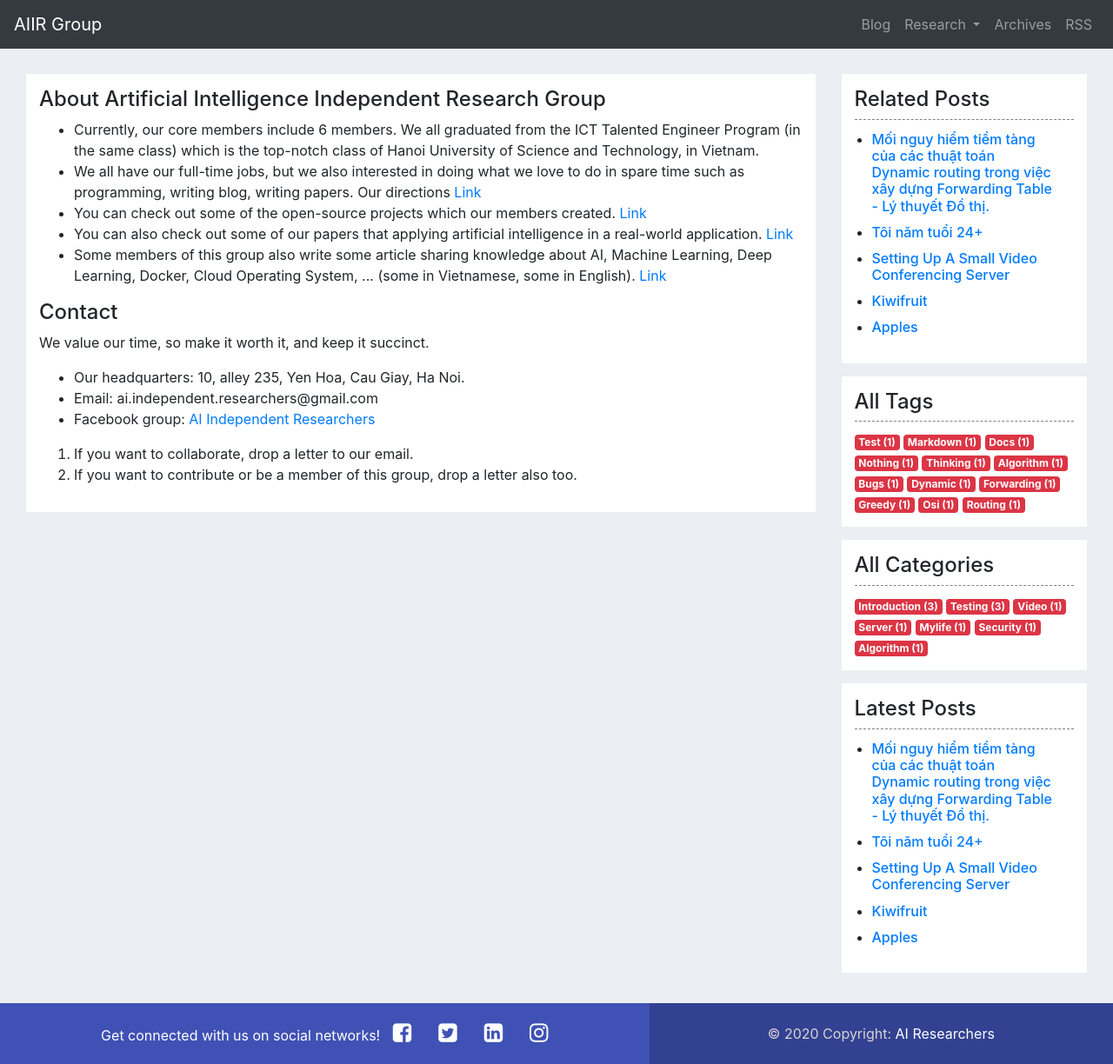
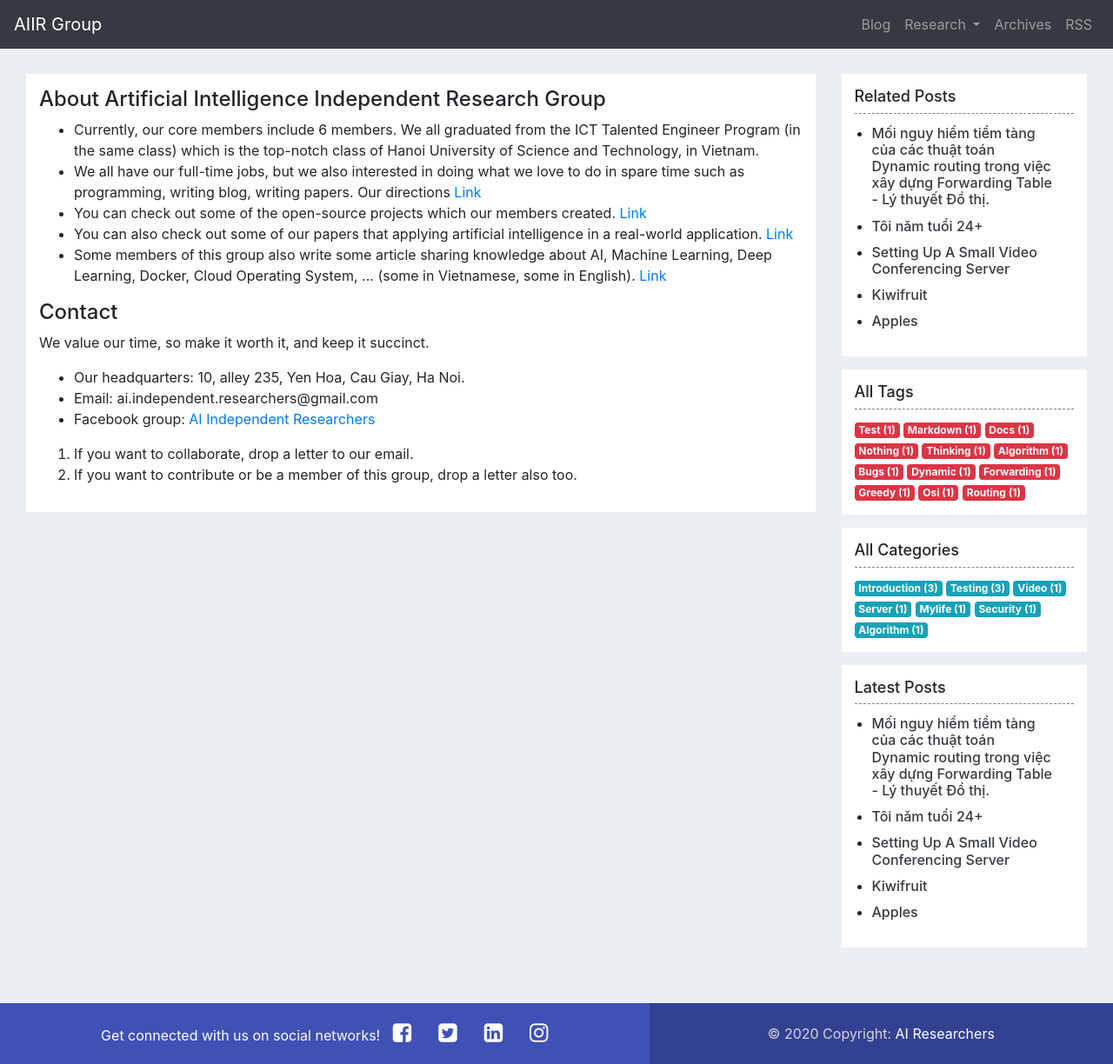
Before and after one commit to aiir-team/aiir-team.github.io, a Jekyll site: the page built from index.html, in a window 1280 px wide and 1224 px high. Shown: the whole window at 87% size. Built offline with Jekyll 4.4.1, drawn with Linux system fonts in a browser that asks for light colours.

Commit message:
Fix colors of some pages

```diff
--- a/_includes/right_sidebar.html
+++ b/_includes/right_sidebar.html
@@ -6,7 +6,7 @@
         <ul>
             {% for post in site.posts limit:5 %}
             <li>
-                <h6><a href="{{ post.url }}">{{ post.title }}</a></h6>
+                <h6><a href="{{ post.url }}" class="black_color">{{ post.title }}</a></h6>
             </li>
             {% endfor %}
         </ul>
@@ -34,7 +34,7 @@
     <div class="sidebar_wrapper">
         {% for category in site.categories %}
         {% assign cate_name = category[0] %}
-        <a class="badge badge-danger" href="/blog/archives.html">
+        <a class="badge badge-info" href="/blog/archives.html">
             {{ cate_name | capitalize | replace: "-", " " }} ({{site.categories[cate_name].size}})
         </a>
         {% endfor %}
@@ -49,7 +49,7 @@
         <ul>
             {% for post in site.posts limit:5 %}
             <li>
-                <h6><a href="{{ post.url }}">{{ post.title }}</a></h6>
+                <h6><a href="{{ post.url }}" class="black_color">{{ post.title }}</a></h6>
             </li>
             {% endfor %}
         </ul>
--- a/_sass/main.scss
+++ b/_sass/main.scss
@@ -4,6 +4,10 @@ body {
 
 .display_none {
 	display: none;
+}
+
+.black_color {
+	color: rgba(29, 35, 40, 0.89);
 }
 
 .center_image {
@@ -35,6 +39,9 @@ canvas {
 
 		#main_post {
 			.author_header {
+				h3 {
+					font-size: 18px;
+				}
 				padding: 15px;
 
 				.author_icon > img {
@@ -87,8 +94,8 @@ canvas {
 				padding-top: 15px;
 
 				.article_title {
-					font-size: 25px;
-					color: #24b80a;
+					font-size: 24px;
+					color: black;
 					border-bottom: 1px dashed;
 					display: inline-block;
 				}
@@ -120,7 +127,9 @@ canvas {
 
 	#right_sidebar_wrapper {
 		margin-bottom: 20px;
-
+		h3 {
+			font-size: 18px;
+		}
 		.sidebar_block {
 			padding: 15px;
 			background: white;
```
Also changed, not shown: _pages/archives.html (+6 -7 lines).
